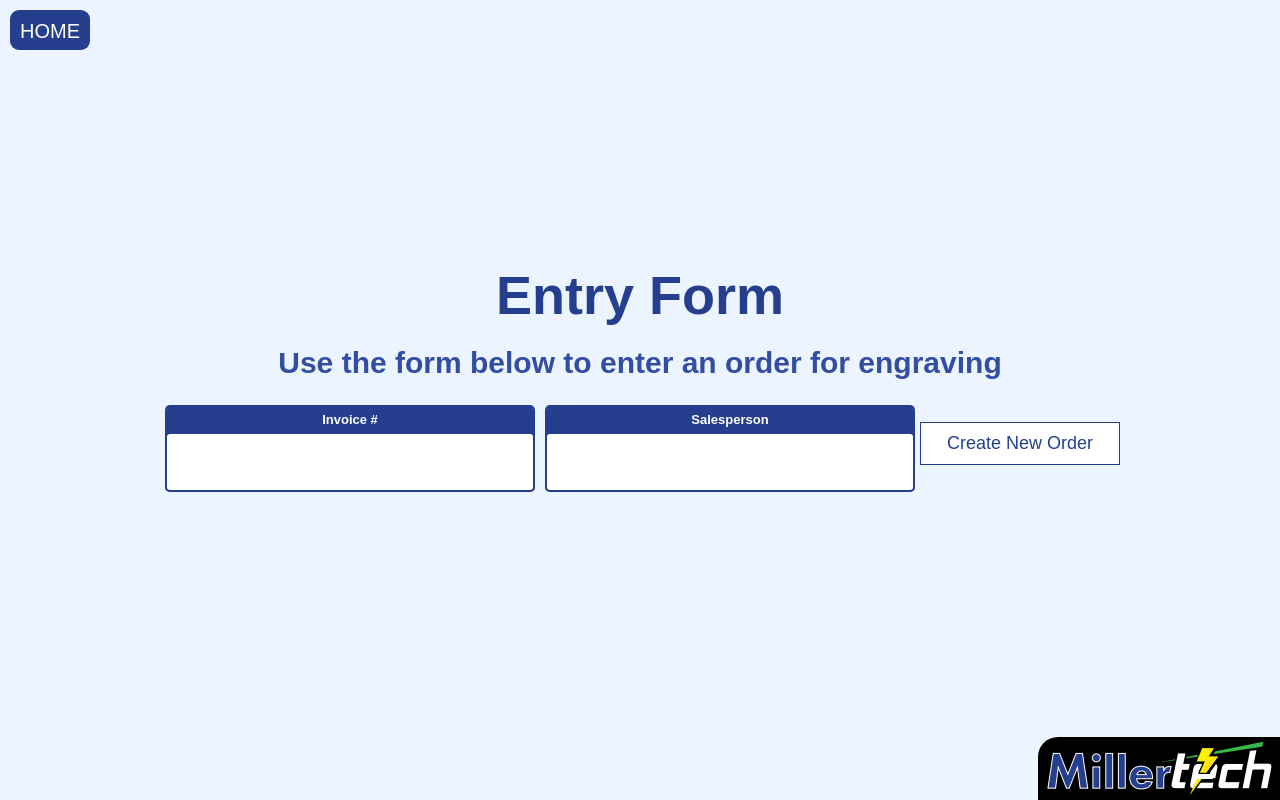
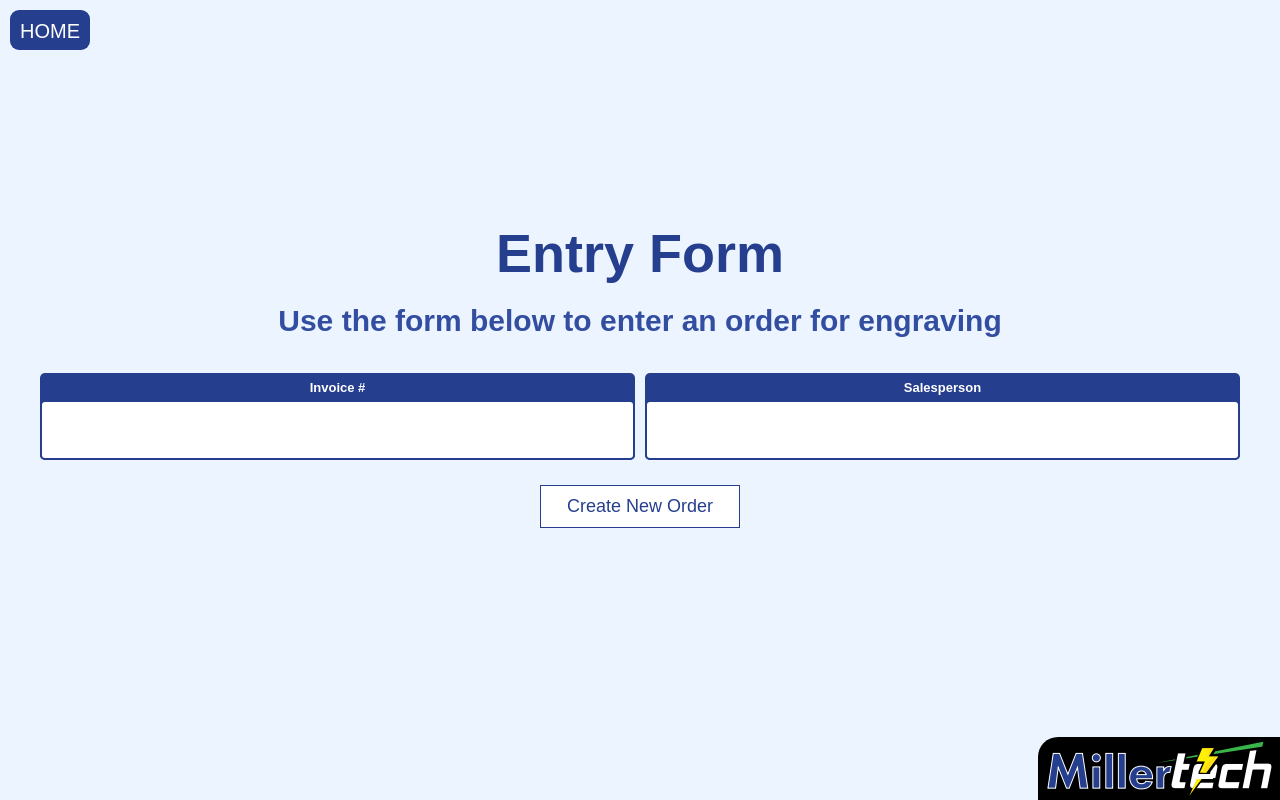
Before and after one commit to TylerByler/EngravingOrderManager, a PHP site: page /entry.php in a window 1280 px wide. Run offline with PHP 8.4, Linux system fonts and the light colour scheme.

Commit message:
progress

```diff
--- a/css/app.css
+++ b/css/app.css
@@ -73,29 +73,7 @@ label {
 
 form {
     margin-top: 3rem;
-    display: flex;
-    flex-direction: row;
-    align-items: center;
     width: 100%;
-}
-
-button {
-    border: 0;
-    border-radius: 0.5rem;
-    width: 15rem;
-    height: 6rem;
-    background-color: var(--mtblue);
-    color: white;
-    font-size: 1.5rem;
-    font-weight: 550;
-    margin-top: 1rem;
-}
-
-button:hover {
-    cursor: pointer;
-    box-shadow: 0 0.4rem 1.4rem 0 rgba(86, 185, 235, 0.5);
-    transform: translateY(-0.1rem);
-    transition: transform 150ms;
 }
 
 /* UTILITIES */
@@ -105,13 +83,22 @@ button:hover {
     display: flex;
     justify-content: center;
     align-items: center;
-    max-width: 100rem;
+    max-width: 125rem;
     margin: 0 auto;
     padding: 2rem;
 }
 
 .container > * {
     width: 100%;
+}
+
+.general-wrapper {
+    display: flex;
+    flex-direction: row;
+    align-items: center;
+    justify-content: center;
+    width: 100%;
+    margin-bottom: 2rem;
 }
 
 .flex-column {
@@ -134,6 +121,11 @@ button:hover {
 
 .reduceMargin {
     margin-top: -3rem;
+    margin-bottom: 3rem;
+}
+
+.fit-content {
+    width: fit-content;
 }
 
 .hidden {
--- a/css/entry.css
+++ b/css/entry.css
@@ -1,11 +1,3 @@
-.stg-wrapper {
-    display: flex;
-    flex-direction: row;
-    align-items: center;
-    width: 100%;
-    margin-top: 2rem;
-}
-
 .form-header {
     width: inherit;
     display: flex;
@@ -17,17 +9,16 @@
 .form-header > p {
     color: white;
     background-color: #253f8e;
-    border-radius: 1rem;
+    border-radius: 0.5rem;
     padding: 1rem;
 }
 
-.hidden > .form-header > p {
+.hidden > * > p {
     display: none;
 }
 
-form > .label-wrapper {
+form > .general-wrapper > .label-wrapper {
     margin:0 -0.15rem 0 0;
-    border-radius: 0;
 }
 
 .label-wrapper {
@@ -42,6 +33,22 @@ form > .label-wrapper {
     color: white;
 }
 
-#stg2 {
-    flex-direction: column;
+.mid-column {
+    border-radius: 0;
 }
+
+.left-end {
+    border-radius: 0.5rem 0 0 0.5rem;
+}
+
+.right-end {
+    border-radius: 0 0.5rem 0.5rem 0;
+}
+
+.changeEntry {
+    min-width: 0;
+    width: 2rem;
+    height: 2rem;
+    padding: 0;
+    margin: 0 0.2rem 0.2rem 0.2rem;
+}
--- a/entry.php
+++ b/entry.php
@@ -13,7 +13,8 @@
         <h1>Entry Form</h1>
         <p class="reduceMargin">Use the form below to enter an order for engraving</p>
 
-        <div id="stg1" class="stg-wrapper">
+        <div id="stg1" class="general-wrapper flex-column stg">
+            <div class="general-wrapper">
                 <div class="label-wrapper">
                     <label for="invoice_number_temp">Invoice #
                         <input id="invoice_number_temp" type="text" name="invoice_number_temp">
@@ -24,52 +25,66 @@
                         <input id="salesperson_name_temp" type="text" name="salesperson_name_temp">
                     </label>
                 </div>
+            </div>
+            <div class="general-wrapper">
                 <a id="stgOneBtn" class="btn">Create New Order</a>
             </div>
+        </div>
 
-        <div id="stg2" class="stg-wrapper hidden">
+        <div id="stg2" class="general-wrapper flex-column stg hidden">
             <div class="form-header">
                 <p id="invoice-header"></p>
                 <p id="salesperson-header"></p>
             </div>
 
-            <form action="includes/formhandler.inc.php" method="post">
+            <form name="entryForm" action="includes/formhandler.inc.php" method="post">
 
                 <input type="hidden" name="invoice_number" id="invoice_number">
                 <input type="hidden" name="salesperson_name" id="salesperson_name">
-                <div class="label-wrapper">
+
+                <div name="entry1" class="general-wrapper">
+                    <div class="label-wrapper left-end">
                         <label for="product_number">Product #
                             <input type="text" name="product_number" id="product_number">
                         </label>
                     </div>
-                <div class="label-wrapper">
+                    <div class="label-wrapper mid-column">
                         <label for="product_desc">Product Description
                             <input type="text" name="product_desc" id="product_desc">
                         </label>
                     </div>
-                <div class="label-wrapper">
+                    <div class="label-wrapper mid-column">
                         <label for="color">Color
                             <input type="text" name="color" id="color">
                         </label>
                     </div>
-                <div class="label-wrapper">
+                    <div class="label-wrapper mid-column">
                         <label for="design_number">Design #
                             <input type="text" name="design_number" id="design_number">
                         </label>
                     </div>
-                <div class="label-wrapper">
+                    <div class="label-wrapper mid-column">
                         <label for="font">Font
                             <input type="text" name="font" id="font">
                         </label>
                     </div>
-                <div class="label-wrapper">
+                    <div class="label-wrapper right-end">
                         <label for="engraving_desc">Engraving Description
                             <input type="text" name="engraving_desc" id="engraving_desc">
                         </label>
                     </div>
+                </div>
 
             </form>
-            <button>Submit New Order</button>
+
+            <div class="general-wrapper">
+                <div class="general-wrapper"></div>
+                <div class="general-wrapper fit-content">
+                    <button class="btn changeEntry" id="removeEntry">-</button>
+                    <button class="btn changeEntry" id="addEntry">+</button>
+                </div>
+            </div>
+            <button for="entryForm" class="btn">Submit New Order</button>
         </div>
 
     </div>
```
Also changed, not shown: entry.js (+37 -26 lines). Lines whose indentation alone changed are shown as unchanged.
